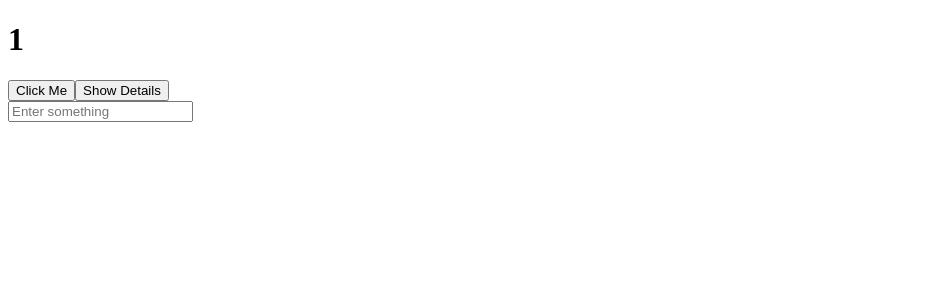
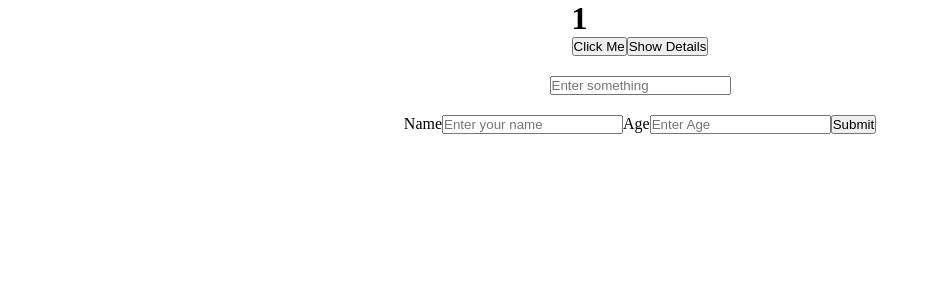
Before and after one commit to SaikatDeb12/react-typescript, a React (Vite) app: page / in a window 1280 px wide. Shown: the top 300 px of the page, without its empty margins (0-931 px from the left). Built offline with nearby package versions, Linux system fonts and the light colour scheme.

Commit message:
working with forms

```diff
--- a/src/App.css
+++ b/src/App.css
@@ -0,0 +1,14 @@
+* {
+  padding: 0;
+  margin: 0;
+  box-sizing: border-box;
+}
+
+.App {
+  display: flex;
+  flex-direction: column;
+  justify-content: center;
+  align-items: center;
+  margin-bottom: 10px;
+  gap: 20px;
+}
--- a/src/App.tsx
+++ b/src/App.tsx
@@ -2,6 +2,7 @@ import "./App.css";
 import { FC } from "react";
 import MyButton from "./components/MyButton";
 import InputControl from "./components/InputControl";
+import Forms from "./components/Forms";
 
 const App: FC = () => {
   return (
@@ -9,6 +10,7 @@ const App: FC = () => {
       {/* <MyButton text="Click Me" onClick={() => alert("hello world")} /> */}
       <MyButton text="anotherBtn" />
       <InputControl />
+      <Forms />
     </div>
   );
 };
--- /dev/null
+++ b/src/components/Forms.tsx
@@ -0,0 +1,24 @@
+import { FC, useState } from "react";
+const Forms: FC = () => {
+  //now to handle the name, age using states
+  // const [name, setName]=useState<string>();
+  // const [age, setAge]=useState<number>();
+
+  const handleFormSubmit = (event: React.FormEvent<HTMLFormElement>) => {
+    event.preventDefault();
+  };
+
+  return (
+    <div>
+      <form onSubmit={handleFormSubmit}>
+        <label>Name</label>
+        <input type="string" placeholder="Enter your name" />
+        <label>Age</label>
+        <input type="number" placeholder="Enter Age" />
+        <button type="submit">Submit</button>
+      </form>
+    </div>
+  );
+};
+
+export default Forms;
```
